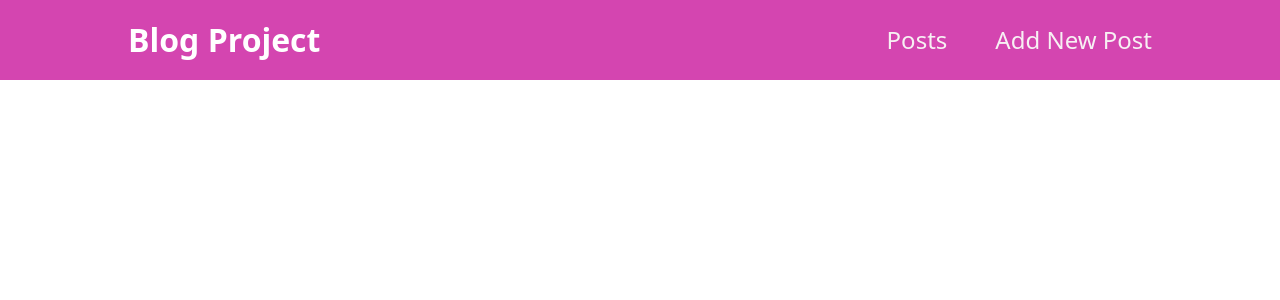
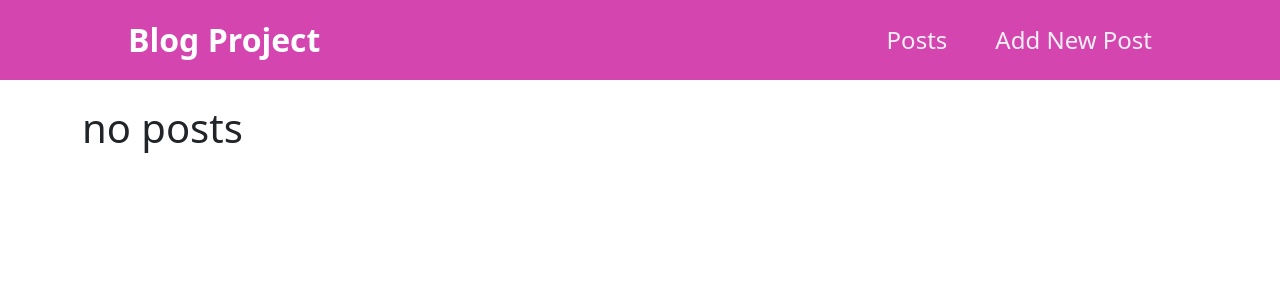
Before and after one commit to abdullahaidar/BlogWebsite, a React (Create React App) app in the folder Frontend/blog/: page /post/1 in a window 1280 px wide. Shown: the top 300 px of the page. Built offline with nearby package versions, Linux system fonts and the light colour scheme; no server answers.

Commit message:
render post component

```diff
--- a/Frontend/blog/src/App.js
+++ b/Frontend/blog/src/App.js
@@ -1,6 +1,9 @@
 import React, { useState, useEffect } from 'react';
+import { BrowserRouter as Router, Switch, Route } from 'react-router-dom';
+
+
+// import components
 import { NavigationBar } from './components/NavigationBar';
-import { BrowserRouter as Router, Switch, Route } from 'react-router-dom';
 import Post from './components/Post';
 import AddPost from './components/AddPost';
 import PostList from './components/PostList';
@@ -38,12 +41,14 @@ const App = () => {
             <Router>
                 <NavigationBar />
                 <Switch>
+                    <Route exact path='/'>
+                        <PostList posts={posts} />
+                    </Route>
+                    <Route path='/post/:id'>
+                        <Post posts={posts} />
+                    </Route>
                     <Route path='/new'>
                         <AddPost addPost={addPost} post={{ title: '', content: '' }} />
-                    </Route>
-                    <Route exact path='/'>
-                        <PostList posts={posts} />
-                        <Post posts={posts} />
                     </Route>
                 </Switch>
             </Router>
--- /dev/null
+++ b/Frontend/blog/src/components/AddPost.css
@@ -0,0 +1,7 @@
+.container{
+    margin-top:1.5rem;
+}
+
+.label{
+    margin-top: 2rem;
+}
--- a/Frontend/blog/src/components/AddPost.js
+++ b/Frontend/blog/src/components/AddPost.js
@@ -1,6 +1,7 @@
 import React, { useState } from 'react'
 import { useHistory } from 'react-router-dom';
-import { Container, Form, Button } from 'react-bootstrap'
+import { Container, Form, Button, Col } from 'react-bootstrap'
+import './AddPost.css'
 
 
 
@@ -8,7 +9,6 @@ import { Container, Form, Button } from 'react-bootstrap'
 const AddPost = ({ post: propsPost, addPost }) => {
 
     const [post, setPost] = useState({ ...propsPost });
-
     let history = useHistory()
 
     const handelForm = (event) => {
@@ -22,15 +22,14 @@ const AddPost = ({ post: propsPost, addPost }) => {
     }
 
     return (
-        <Container>
+        <Container className="container">
                 <Form onSubmit={handelForm}>
-                <h3>Add a New Post</h3>
-                <Form.Label>Title</Form.Label>
+                    <Form.Label className="label">Title</Form.Label>
                     <Form.Control type="text" placeholder="Add a title" id="title"
                         value={post.title}
                         onChange={(event) => setPost({ ...post, title: event.target.value })} />
                     <Form.Group controlId="exampleForm.ControlTextarea1">
-                    <Form.Label>Content</Form.Label>
+                        <Form.Label className="label">Content</Form.Label>
                         <Form.Control as="textarea" rows={10} id="textarea"
                             value={post.content}
                             onChange={(event) => setPost({ ...post, content: event.target.value })} />
--- a/Frontend/blog/src/components/Post.js
+++ b/Frontend/blog/src/components/Post.js
@@ -1,9 +1,24 @@
-import { Card, Button } from 'react-bootstrap'
+import { Card, Container } from 'react-bootstrap';
+import { useParams } from 'react-router-dom';
 
-const Post = () => {
+
+const Post = (props) => {
+
+    const { id } = useParams()
+    const post = props.posts.find(post => post.id == id)
 
     return (
-        <ul></ul>
+        <Container>
+            { post ?
+                <Card>
+                    <Card.Body>
+                        <Card.Title>{post.title}</Card.Title>
+                        <Card.Text>{post.content} </Card.Text>
+                    </Card.Body>
+                </Card>
+                : <h1>no posts</h1>
+            }
+        </Container>
     )
 }
 
--- a/Frontend/blog/src/components/PostList.js
+++ b/Frontend/blog/src/components/PostList.js
@@ -1,5 +1,6 @@
 import React from 'react';
-import { Container, Row, Col, Card, Button } from 'react-bootstrap';
+import { Link } from 'react-router-dom';
+import { Container, Row, Card, Button } from 'react-bootstrap';
 import './PostList.css';
 
 const PostList = (props) => {
@@ -11,11 +12,13 @@ const PostList = (props) => {
                 <ul className='flex'>
                     {props.posts.map((element, index) =>
                         <li key={index}>
-                            <Card style={{ width: '50rem', margin: '1rem' }}>
+                            <Card style={{ margin: '1rem' }}>
                                 <Card.Body>
                                     <Card.Title>{element.title}</Card.Title>
                                     <Card.Text>{element.content} </Card.Text>
-                                    <Button  className='btn' variant="primary">Read More</Button>
+                                    <Link to={`/post/${element.id}`}>
+                                        <Button className='btn' variant="primary" >Read More</Button>
+                                    </Link>
                                 </Card.Body>
                             </Card>
                         </li>
```
Lines whose indentation alone changed are shown as unchanged.
